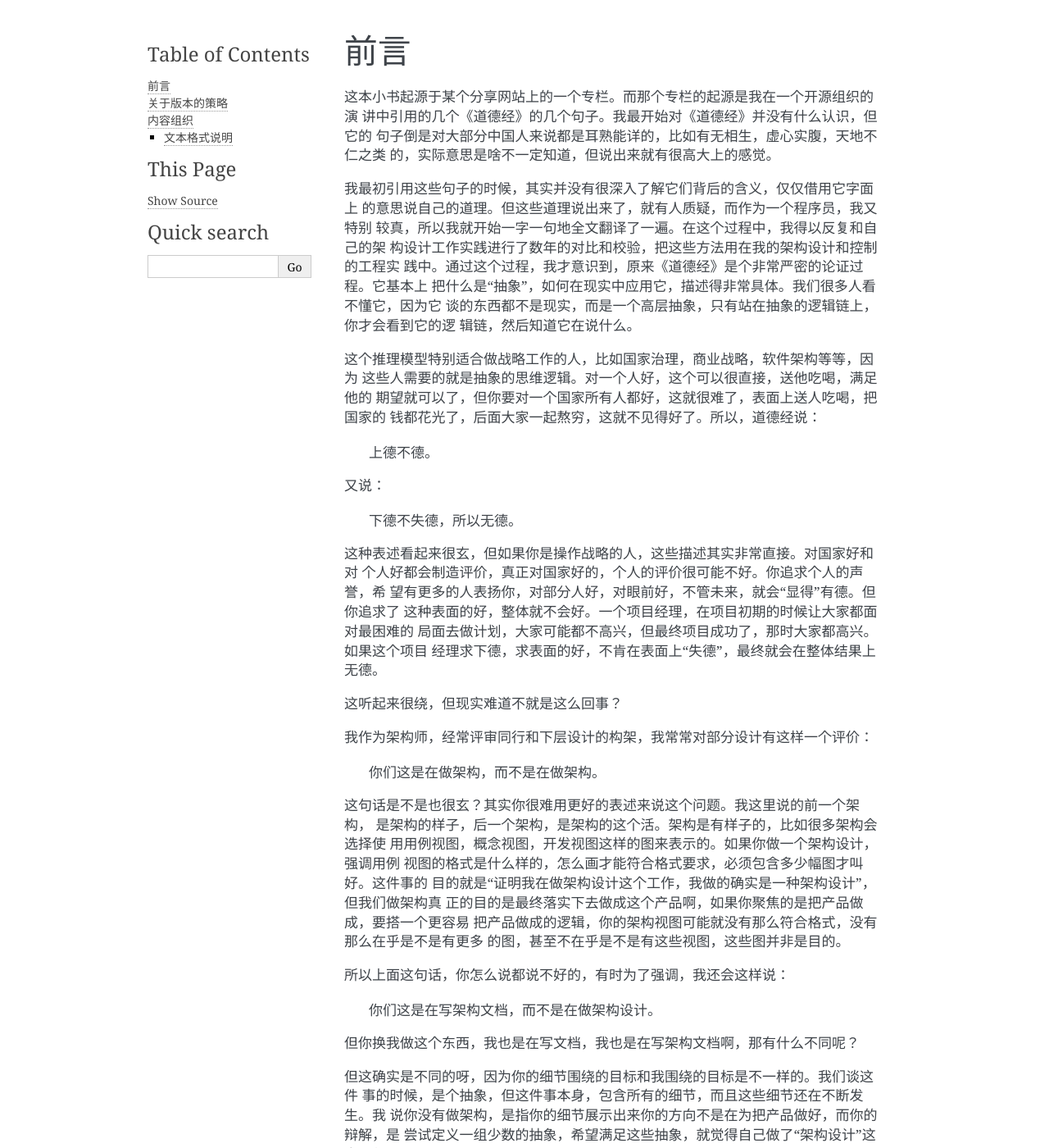
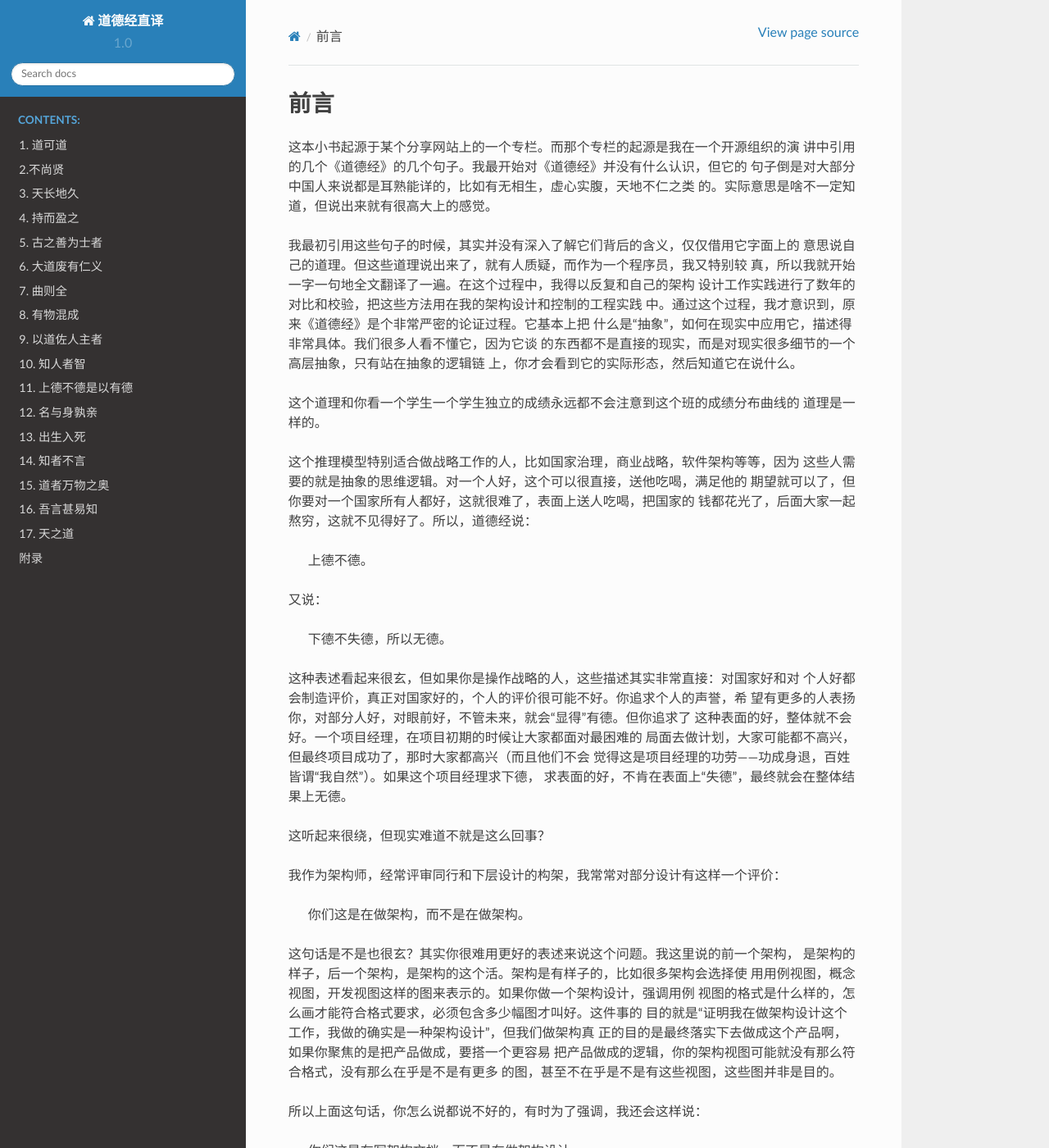
Before and after one commit to Kenneth-Lee/daodejing_translation, a Sphinx documentation site: the page built from source/README.rst, in a window 1280 px wide and 1400 px high. Shown: the whole window at 82% size. Built offline with Sphinx 7.4.7 and the Read the Docs theme 2.0.0, drawn with Linux system fonts in a browser that asks for light colours; formulas are drawn with MathJax 3; some of the changed text lies outside the part shown.

```diff
--- a/source/01.道可道.rst
+++ b/source/01.道可道.rst
@@ -31,7 +31,7 @@
 原因）*
 
 在世界上，体现出“有”，以便看到它的边界。 *无让我们看到有，有让我们看到“有到哪里
-”，也就是我们注意的那个对象的范围*
+”，也就是我们注意的那个对象的范围*。
 
 这两者（有和无）同出，而，不同名。都称为“玄”。
 
--- a/source/README.rst
+++ b/source/README.rst
@@ -9,16 +9,19 @@
 这本小书起源于某个分享网站上的一个专栏。而那个专栏的起源是我在一个开源组织的演
 讲中引用的几个《道德经》的几个句子。我最开始对《道德经》并没有什么认识，但它的
 句子倒是对大部分中国人来说都是耳熟能详的，比如有无相生，虚心实腹，天地不仁之类
-的，实际意思是啥不一定知道，但说出来就有很高大上的感觉。
+的。实际意思是啥不一定知道，但说出来就有很高大上的感觉。
 
-我最初引用这些句子的时候，其实并没有很深入了解它们背后的含义，仅仅借用它字面上
-的意思说自己的道理。但这些道理说出来了，就有人质疑，而作为一个程序员，我又特别
-较真，所以我就开始一字一句地全文翻译了一遍。在这个过程中，我得以反复和自己的架
-构设计工作实践进行了数年的对比和校验，把这些方法用在我的架构设计和控制的工程实
-践中。通过这个过程，我才意识到，原来《道德经》是个非常严密的论证过程。它基本上
-把什么是“抽象”，如何在现实中应用它，描述得非常具体。我们很多人看不懂它，因为它
-谈的东西都不是现实，而是一个高层抽象，只有站在抽象的逻辑链上，你才会看到它的逻
-辑链，然后知道它在说什么。
+我最初引用这些句子的时候，其实并没有深入了解它们背后的含义，仅仅借用它字面上的
+意思说自己的道理。但这些道理说出来了，就有人质疑，而作为一个程序员，我又特别较
+真，所以我就开始一字一句地全文翻译了一遍。在这个过程中，我得以反复和自己的架构
+设计工作实践进行了数年的对比和校验，把这些方法用在我的架构设计和控制的工程实践
+中。通过这个过程，我才意识到，原来《道德经》是个非常严密的论证过程。它基本上把
+什么是“抽象”，如何在现实中应用它，描述得非常具体。我们很多人看不懂它，因为它谈
+的东西都不是直接的现实，而是对现实很多细节的一个高层抽象，只有站在抽象的逻辑链
+上，你才会看到它的实际形态，然后知道它在说什么。
+
+这个道理和你看一个学生一个学生独立的成绩永远都不会注意到这个班的成绩分布曲线的
+道理是一样的。
 
 这个推理模型特别适合做战略工作的人，比如国家治理，商业战略，软件架构等等，因为
 这些人需要的就是抽象的思维逻辑。对一个人好，这个可以很直接，送他吃喝，满足他的
@@ -31,12 +34,13 @@
 
         | 下德不失德，所以无德。
 
-这种表述看起来很玄，但如果你是操作战略的人，这些描述其实非常直接。对国家好和对
+这种表述看起来很玄，但如果你是操作战略的人，这些描述其实非常直接：对国家好和对
 个人好都会制造评价，真正对国家好的，个人的评价很可能不好。你追求个人的声誉，希
 望有更多的人表扬你，对部分人好，对眼前好，不管未来，就会“显得”有德。但你追求了
 这种表面的好，整体就不会好。一个项目经理，在项目初期的时候让大家都面对最困难的
-局面去做计划，大家可能都不高兴，但最终项目成功了，那时大家都高兴。如果这个项目
-经理求下德，求表面的好，不肯在表面上“失德”，最终就会在整体结果上无德。
+局面去做计划，大家可能都不高兴，但最终项目成功了，那时大家都高兴（而且他们不会
+觉得这是项目经理的功劳——功成身退，百姓皆谓“我自然”）。如果这个项目经理求下德，
+求表面的好，不肯在表面上“失德”，最终就会在整体结果上无德。
 
 这听起来很绕，但现实难道不就是这么回事？
 
@@ -114,7 +118,7 @@
 
         | 相濡以沫，未若相忘于江湖。
 
-一个意思。
+一个意思。六亲不和有慈孝，国家昏乱有忠臣啊。
 
 这当然不是绝对的因果关系，但无论如何，我们怎么都应该追求道的境界，因为那个境界
 我们都是幸福的，这个家没有人“善”，没有人“孝顺”，它“无名”，正因为“无名”，所以才
@@ -122,7 +126,7 @@
 败，大家就只好见招拆招了，没有什么控制和管理可言了。
 
 你看，这就是名和道的区别。我们用名去判断道，但从大局观上看，名字和道基本上就是
-反的。
+反的。占了便宜才能让，显了名字失了好，所以反者道之动，弱者道之用。
 
 《道德经》针对这个理论进行展开讨论，如果你能在每个上下文中分清楚什么词语指的是
 名，什么东西指的是道，你就很容易读懂它了。
@@ -215,7 +219,8 @@
 
 你概念中理解的鱼，就是在水里游的鱼的所有细节，而不是它在砧板上的那个死样。鱼的
 一切灵性，都是在水里的时候才成立的，改变它的环境，它就不是它。国家的管理方法，
-也必须放到那个大环境中才是利器，拿出来脱离环境讨论，说死它，这就不再是利器了。
+也必须放到那个大环境中并且保持活性才是利器，拿出来脱离环境讨论，说死它，这就不
+再是利器了。
 
 
 内容组织
--- a/source/conf.py
+++ b/source/conf.py
@@ -1,35 +1,31 @@
+#!/usr/bin/env python3
 # -*- coding: utf-8 -*-
 #
-# Configuration file for the Sphinx documentation builder.
+# 道德经直译 documentation build configuration file, created by
+# sphinx-quickstart on Sat Nov  2 07:53:59 2019.
 #
-# This file does only contain a selection of the most common options. For a
-# full list see the documentation:
-# http://www.sphinx-doc.org/en/master/config
-
-# -- Path setup --------------------------------------------------------------
+# This file is execfile()d with the current directory set to its
+# containing dir.
+#
+# Note that not all possible configuration values are present in this
+# autogenerated file.
+#
+# All configuration values have a default; values that are commented out
+# serve to show the default.
 
 # If extensions (or modules to document with autodoc) are in another directory,
 # add these directories to sys.path here. If the directory is relative to the
 # documentation root, use os.path.abspath to make it absolute, like shown here.
 #
-# import os
-# import sys
-# sys.path.insert(0, os.path.abspath('.'))
+import sys
+import os
+import sphinx
 
+major, minor, patch = sphinx.version_info[:3]
 
-# -- Project information -----------------------------------------------------
+bname = '道德经直译'
 
-project = '道德经直译'
-copyright = '2020, Kenneth Lee'
-author = 'Kenneth Lee'
-
-# The short X.Y version
-version = '1.0'
-# The full version, including alpha/beta/rc tags
-release = 'alpha'
-
-
-# -- General configuration ---------------------------------------------------
+# -- General configuration ------------------------------------------------
 
 # If your documentation needs a minimal Sphinx version, state it here.
 #
@@ -38,13 +34,18 @@ release = 'alpha'
 # Add any Sphinx extension module names here, as strings. They can be
 # extensions coming with Sphinx (named 'sphinx.ext.*') or your custom
 # ones.
-extensions = [
+extensions = ['sphinx.ext.doctest',
     'sphinx.ext.todo',
-    'sphinx.ext.mathjax',
-]
+    'sphinx.ext.intersphinx',
+    'sphinx.ext.mathjax']
 
 # Add any paths that contain templates here, relative to this directory.
 templates_path = ['_templates']
+
+if (major == 1 and minor > 3) or (major > 1):
+    extensions.append("sphinx.ext.imgmath")
+else:
+    extensions.append("sphinx.ext.pngmath")
 
 # The suffix(es) of source filenames.
 # You can specify multiple suffix as a list of string:
@@ -55,28 +56,52 @@ source_suffix = '.rst'
 # The master toctree document.
 master_doc = 'README'
 
+# General information about the project.
+project = bname
+copyright = '2017-2020, Kenneth Lee'
+author = 'Kenneth Lee'
+
+# The version info for the project you're documenting, acts as replacement for
+# |version| and |release|, also used in various other places throughout the
+# built documents.
+#
+# The short X.Y version.
+version = '1.0'
+# The full version, including alpha/beta/rc tags.
+release = '1.0'
+
 # The language for content autogenerated by Sphinx. Refer to documentation
 # for a list of supported languages.
 #
 # This is also used if you do content translation via gettext catalogs.
 # Usually you set "language" from the command line for these cases.
-language = 'cn'
+language = 'zh'
 
 # List of patterns, relative to source directory, that match files and
 # directories to ignore when looking for source files.
-# This pattern also affects html_static_path and html_extra_path.
-exclude_patterns = []
+# This patterns also effect to html_static_path and html_extra_path
+exclude_patterns = ['_build', 'Thumbs.db', '.DS_Store']
 
 # The name of the Pygments (syntax highlighting) style to use.
-pygments_style = None
+pygments_style = 'sphinx'
+
+# If true, `todo` and `todoList` produce output, else they produce nothing.
+todo_include_todos = True
 
 
-# -- Options for HTML output -------------------------------------------------
+# -- Options for HTML output ----------------------------------------------
 
 # The theme to use for HTML and HTML Help pages.  See the documentation for
 # a list of builtin themes.
 #
-html_theme = 'alabaster'
+# html_theme = 'alabaster'
+
+try:
+    import sphinx_rtd_theme
+    html_theme = 'sphinx_rtd_theme'
+    html_theme_path = [sphinx_rtd_theme.get_html_theme_path()]
+except ImportError:
+    sys.stderr.write('Warning: The Sphinx \'sphinx_rtd_theme\' HTML theme was not found. Make sure you have the theme installed to produce pretty HTML output. Falling back to the default theme.\n')
 
 # Theme options are theme-specific and customize the look and feel of a theme
 # further.  For a list of options available for each theme, see the
@@ -92,21 +117,23 @@ html_static_path = ['_static']
 # Custom sidebar templates, must be a dictionary that maps document names
 # to template names.
 #
-# The default sidebars (for documents that don't match any pattern) are
-# defined by theme itself.  Builtin themes are using these templates by
-# default: ``['localtoc.html', 'relations.html', 'sourcelink.html',
-# 'searchbox.html']``.
-#
-# html_sidebars = {}
+# This is required for the alabaster theme
+# refs: http://alabaster.readthedocs.io/en/latest/installation.html#sidebars
+html_sidebars = {
+    '**': [
+        'relations.html',  # needs 'show_related': True theme option to display
+        'searchbox.html',
+    ]
+}
 
 
-# -- Options for HTMLHelp output ---------------------------------------------
+# -- Options for HTMLHelp output ------------------------------------------
 
 # Output file base name for HTML help builder.
-htmlhelp_basename = 'sphinxdoc'
+htmlhelp_basename = 'daodejingzhiyi'
 
 
-# -- Options for LaTeX output ------------------------------------------------
+# -- Options for LaTeX output ---------------------------------------------
 
 latex_elements = {
     # The paper size ('letterpaper' or 'a4paper').
@@ -119,7 +146,12 @@ latex_elements = {
 
     # Additional stuff for the LaTeX preamble.
     #
-    # 'preamble': '',
+    'preamble': '''
+    \\hypersetup{unicode=true}
+    \\usepackage{CJKutf8}
+    \\AtBeginDocument{\\begin{CJK}{UTF8}{gbsn}}
+    \\AtEndDocument{\\end{CJK}}
+    '''
 
     # Latex figure (float) alignment
     #
@@ -130,54 +162,28 @@ latex_elements = {
 # (source start file, target name, title,
 #  author, documentclass [howto, manual, or own class]).
 latex_documents = [
-    (master_doc, 'sphinx.tex', '道德经直译 Documentation',
+    (master_doc, bname+'.tex', bname,
      'Kenneth Lee', 'manual'),
 ]
 
 
-# -- Options for manual page output ------------------------------------------
+# -- Options for manual page output ---------------------------------------
 
 # One entry per manual page. List of tuples
 # (source start file, name, description, authors, manual section).
 man_pages = [
-    (master_doc, 'sphinx', '道德经直译 Documentation',
+    (master_doc, bname, bname,
      [author], 1)
 ]
 
 
-# -- Options for Texinfo output ----------------------------------------------
+# -- Options for Texinfo output -------------------------------------------
 
 # Grouping the document tree into Texinfo files. List of tuples
 # (source start file, target name, title, author,
 #  dir menu entry, description, category)
 texinfo_documents = [
-    (master_doc, 'sphinx', '道德经直译 Documentation',
-     author, 'sphinx', 'One line description of project.',
+    (master_doc, bname, bname,
+     author, '', 'One line description of project.',
      'Miscellaneous'),
 ]
-
-
-# -- Options for Epub output -------------------------------------------------
-
-# Bibliographic Dublin Core info.
-epub_title = project
-
-# The unique identifier of the text. This can be a ISBN number
-# or the project homepage.
-#
-# epub_identifier = ''
-
-# A unique identification for the text.
-#
-# epub_uid = ''
-
-# A list of files that should not be packed into the epub file.
-epub_exclude_files = ['search.html']
-
-
-# -- Extension configuration -------------------------------------------------
-
-# -- Options for todo extension ----------------------------------------------
-
-# If true, `todo` and `todoList` produce output, else they produce nothing.
-todo_include_todos = True
```
Also changed, not shown: other parts of source/01.道可道.rst (+1 -1 lines).
